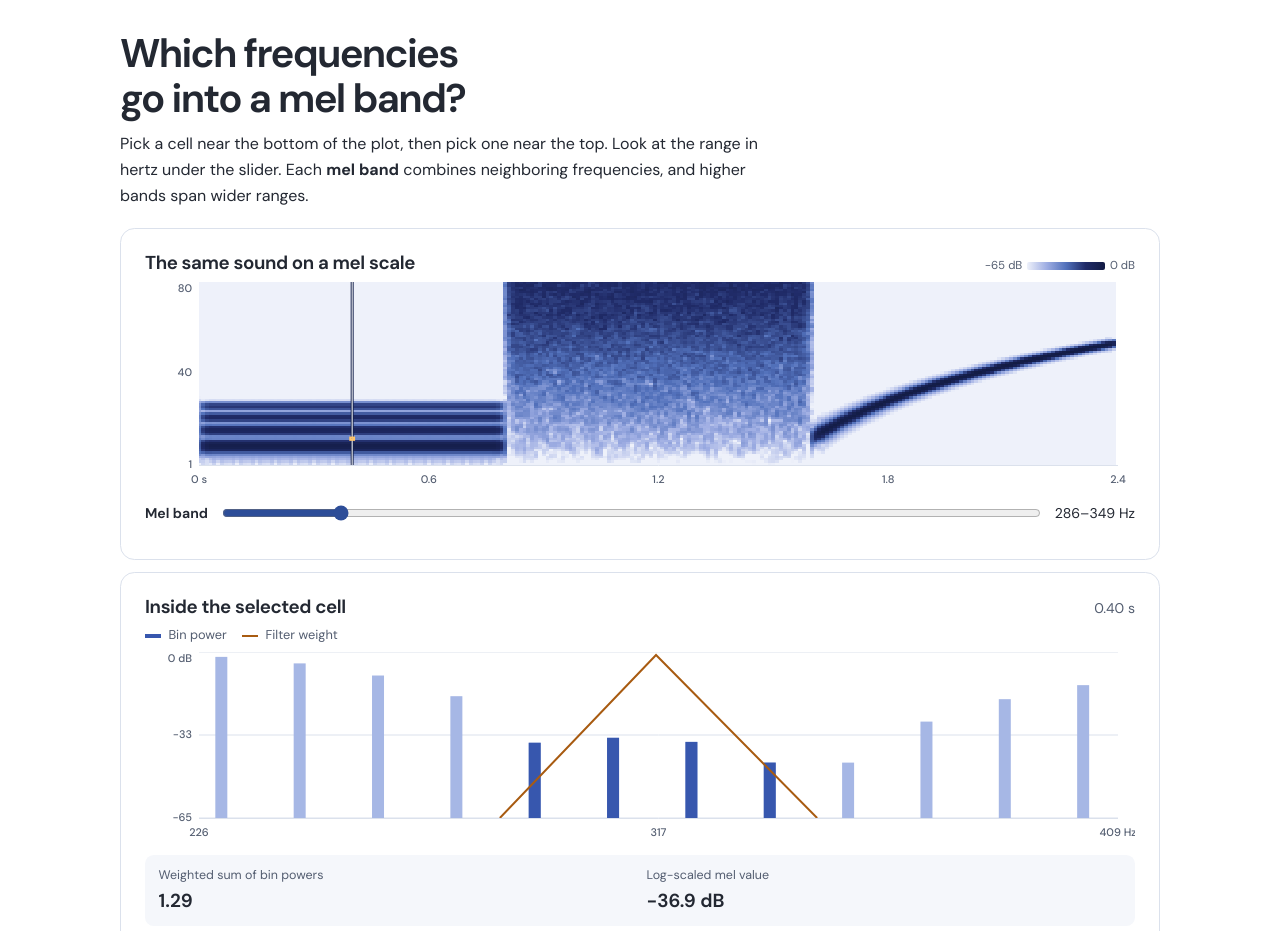
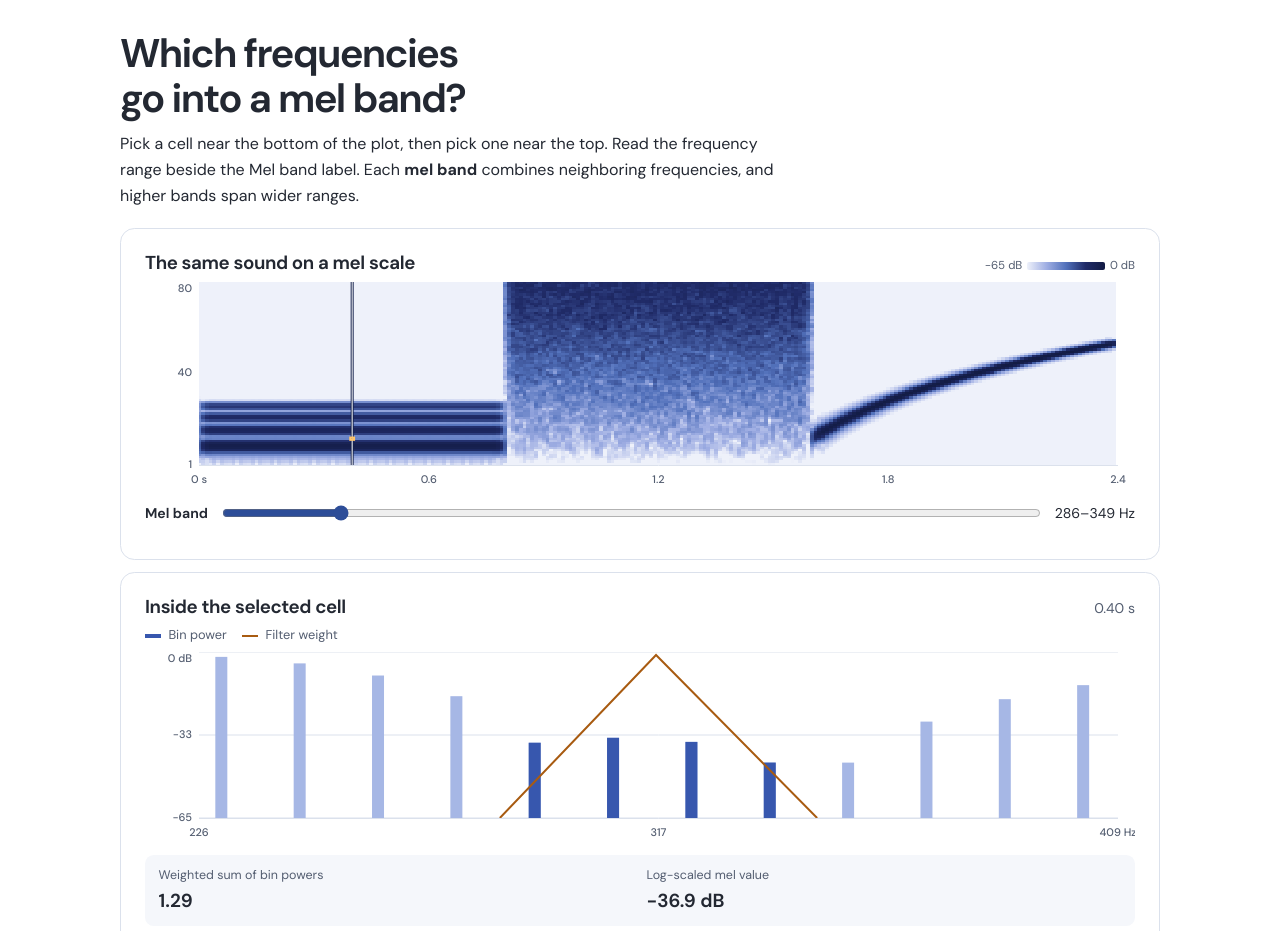
Before and after one commit to SinghCoder/ai-engineering, a plain HTML site: page docs/visualizations/mel-spectrogram/index.html in a window 1280 px wide. Shown: the part 1420-2351 px from the top of the page. Drawn offline with Linux system fonts and the light colour scheme.

Commit message:
Clarify authoring voice and mel control references

```diff
--- a/docs/visualizations/mel-spectrogram/index.html
+++ b/docs/visualizations/mel-spectrogram/index.html
@@ -4,7 +4,7 @@
   <meta charset="utf-8">
   <meta name="viewport" content="width=device-width, initial-scale=1">
   <meta name="theme-color" content="#ffffff">
-  <meta name="description" content="Listen to a sound, move through a spectrogram, and see how one mel value is calculated.">
+  <meta name="description" content="Listen to a clip, scrub through its spectrogram, and trace one mel value back to the frequencies that contribute to it.">
   <title>How sound becomes a mel spectrogram</title>
   <link rel="stylesheet" href="../editorial.css">
   <link rel="stylesheet" href="mel.css">
@@ -61,7 +61,7 @@
     <section class="lesson" aria-labelledby="mel-title">
       <div class="prose section-intro">
         <h2 id="mel-title">Which frequencies go into a mel band?</h2>
-        <p>Pick a cell near the bottom of the plot, then pick one near the top. Look at the range in hertz under the slider. Each <strong>mel band</strong> combines neighboring frequencies, and higher bands span wider ranges.</p>
+        <p>Pick a cell near the bottom of the plot, then pick one near the top. Read the frequency range beside the Mel band label. Each <strong>mel band</strong> combines neighboring frequencies, and higher bands span wider ranges.</p>
       </div>
       <figure class="map-figure" aria-labelledby="mel-plot-title">
         <div class="figure-head">
```
Also changed, not shown: 1 other file.
